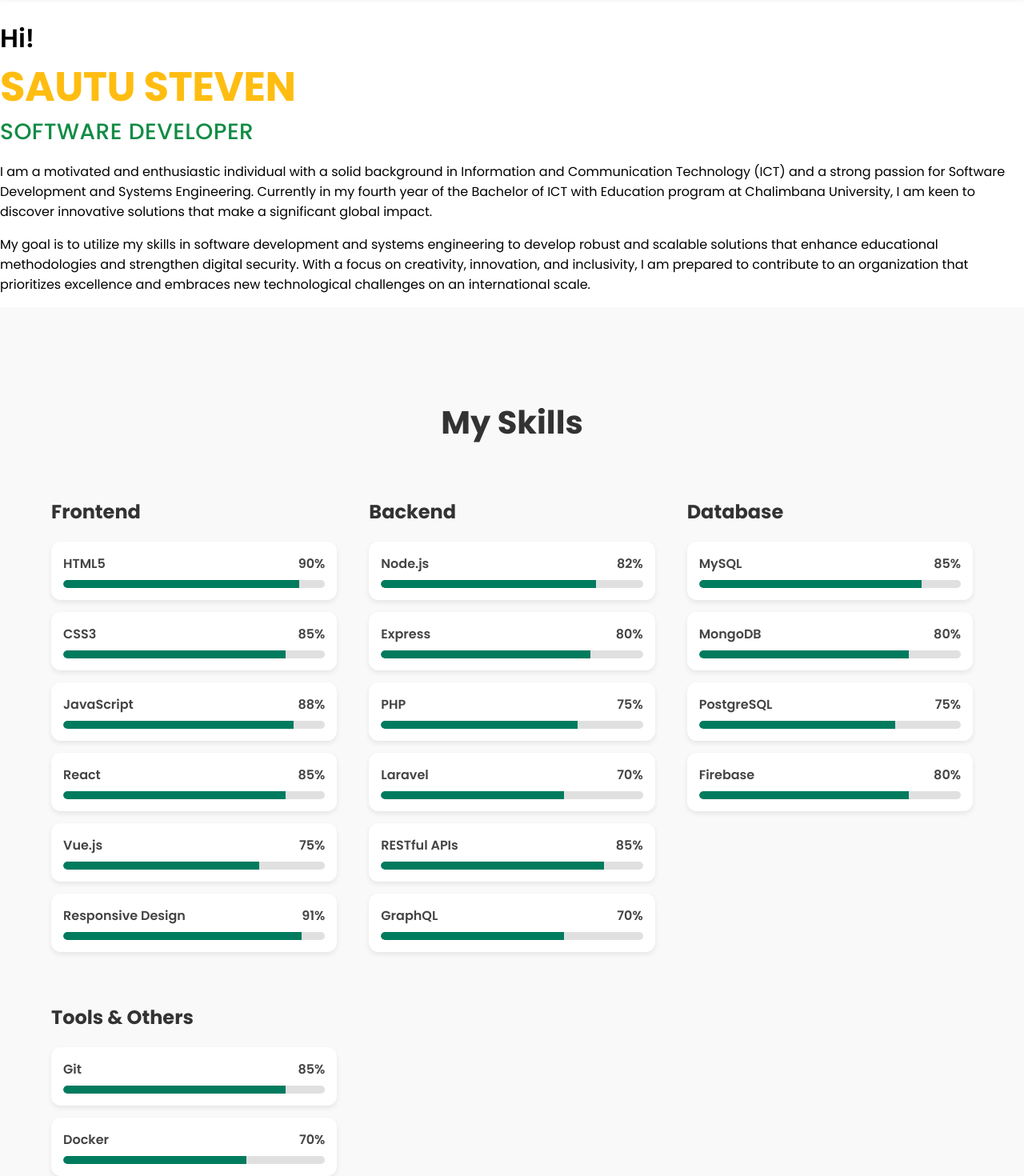
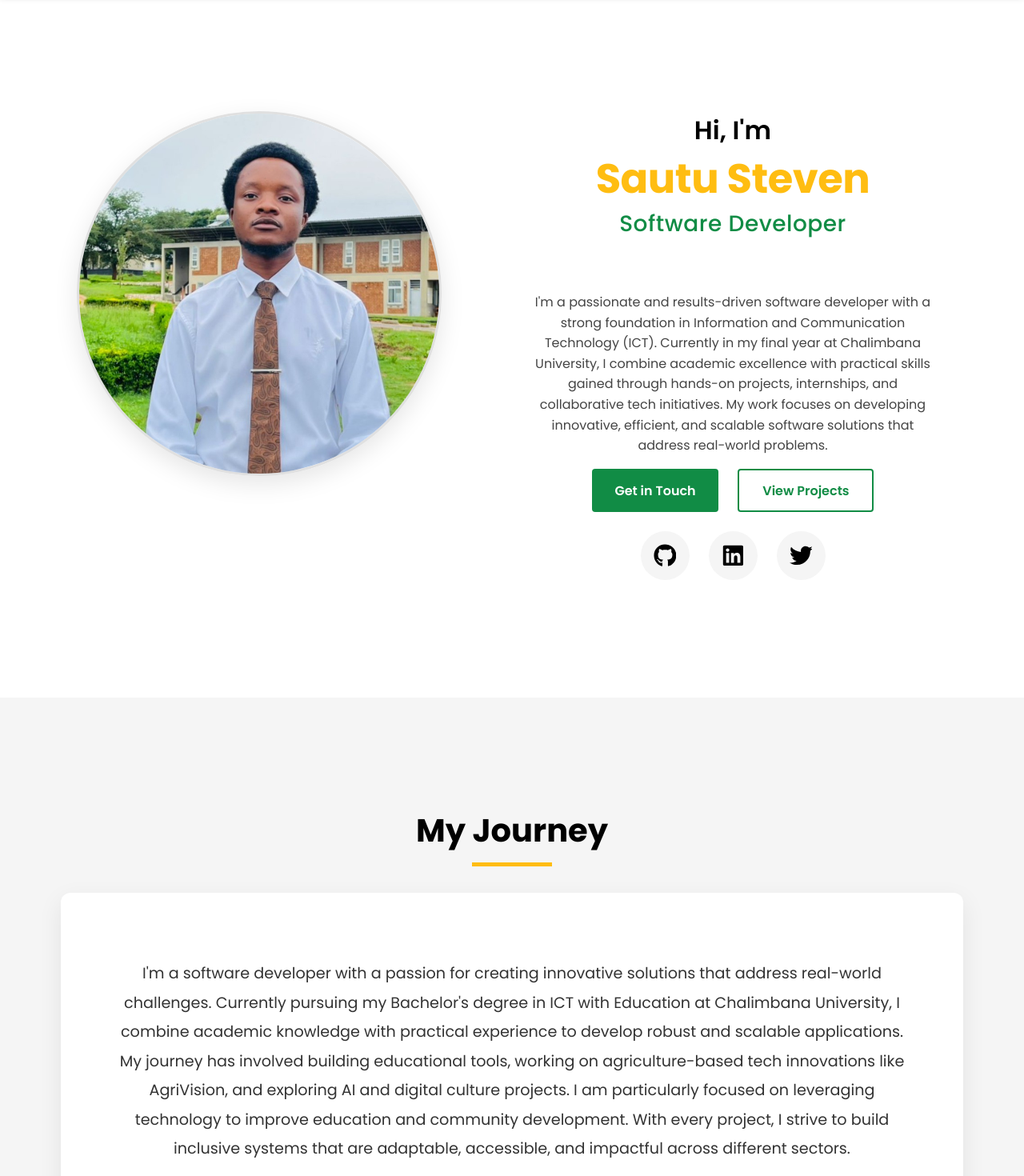
Before and after one commit to StevenSautu/My-Portofolio, a React (Create React App) app in the folder my-portfolio/: page / in a window 1280 px wide. Shown: the part 100-1570 px from the top of the page at 80% size. Built offline with nearby package versions, Linux system fonts and the light colour scheme.

Commit message:
Update AboutMe component logic

```diff
--- a/my-portfolio/src/components/AboutMe.js
+++ b/my-portfolio/src/components/AboutMe.js
@@ -1,27 +1,89 @@
 import React from 'react';
 import './AboutMe.css';
+import { FaGithub, FaLinkedin, FaTwitter } from 'react-icons/fa';
+import profileImage from '../assets/images/steve.jpg';
 
 const AboutMe = () => {
   return (
     <section id="about" className="about-section">
-      <div className="full-page-container">
-        <div className="about-grid">
-          <div className="name-column">
-            <div className="name-content">
-              <p className="greeting">Hi!</p>
-              <h1 className="name">SAUTU STEVEN</h1>
-              <p className="title">SOFTWARE DEVELOPER</p>
+      <div className="about-container">
+        <div className="content-wrapper">
+          <div className="profile-section">
+            <div className="profile-image-container">
+              <img
+                src={profileImage}
+                alt="Sautu Steven"
+                className="profile-image"
+              />
+            </div>
+            <div className="intro-text">
+              <div className="intro-header">
+                <h2 className="greeting">Hi, I'm</h2>
+                <h1 className="name">Sautu Steven</h1>
+                <h3 className="title">Software Developer</h3>
+              </div>
+              <div className="intro-content">
+                <p className="description">
+                  I'm a passionate and results-driven software developer with a strong foundation in
+                  Information and Communication Technology (ICT). Currently in my final year at
+                  Chalimbana University, I combine academic excellence with practical skills gained through
+                  hands-on projects, internships, and collaborative tech initiatives. My work focuses on developing
+                  innovative, efficient, and scalable software solutions that address real-world problems.
+                </p>
+                <div className="cta-buttons">
+                  <button className="btn primary-btn">Get in Touch</button>
+                  <button className="btn secondary-btn">View Projects</button>
+                </div>
+                <div className="social-icons">
+                  <a
+                    href="https://github.com/sautusteve"
+                    className="social-icon"
+                    target="_blank"
+                    rel="noopener noreferrer"
+                    aria-label="GitHub Profile"
+                  >
+                    <FaGithub />
+                  </a>
+                  <a
+                    href="https://linkedin.com/in/sautusteve"
+                    className="social-icon"
+                    target="_blank"
+                    rel="noopener noreferrer"
+                    aria-label="LinkedIn Profile"
+                  >
+                    <FaLinkedin />
+                  </a>
+                  <a
+                    href="https://twitter.com/sautusteve"
+                    className="social-icon"
+                    target="_blank"
+                    rel="noopener noreferrer"
+                    aria-label="Twitter Profile"
+                  >
+                    <FaTwitter />
+                  </a>
+                </div>
+              </div>
             </div>
           </div>
-          <div className="description-column">
-            <div className="description-content">
-              <p className="description-text">
-                I am a motivated and enthusiastic individual with a solid background in Information and Communication Technology (ICT) and a strong passion for Software Development and Systems Engineering. Currently in my fourth year of the Bachelor of ICT with Education program at Chalimbana University, I am keen to discover innovative solutions that make a significant global impact.
-              </p>
-              <p className="description-text">
-                My goal is to utilize my skills in software development and systems engineering to develop robust and scalable solutions that enhance educational methodologies and strengthen digital security. With a focus on creativity, innovation, and inclusivity, I am prepared to contribute to an organization that prioritizes excellence and embraces new technological challenges on an international scale.
-              </p>
-            </div>
+        </div>
+      </div>
+
+      <div className="journey-section">
+        <div className="journey-container">
+          <h3 className="journey-title">My Journey</h3>
+          <div className="journey-content">
+            <p className="journey-text">
+              I'm a software developer with a passion for creating innovative solutions
+              that address real-world challenges. Currently pursuing my Bachelor's degree
+              in ICT with Education at Chalimbana University, I combine academic knowledge
+              with practical experience to develop robust and scalable applications.
+              My journey has involved building educational tools, working on agriculture-based
+              tech innovations like AgriVision, and exploring AI and digital culture projects.
+              I am particularly focused on leveraging technology to improve education and community
+              development. With every project, I strive to build inclusive systems that are
+              adaptable, accessible, and impactful across different sectors.
+            </p>
           </div>
         </div>
       </div>
```
